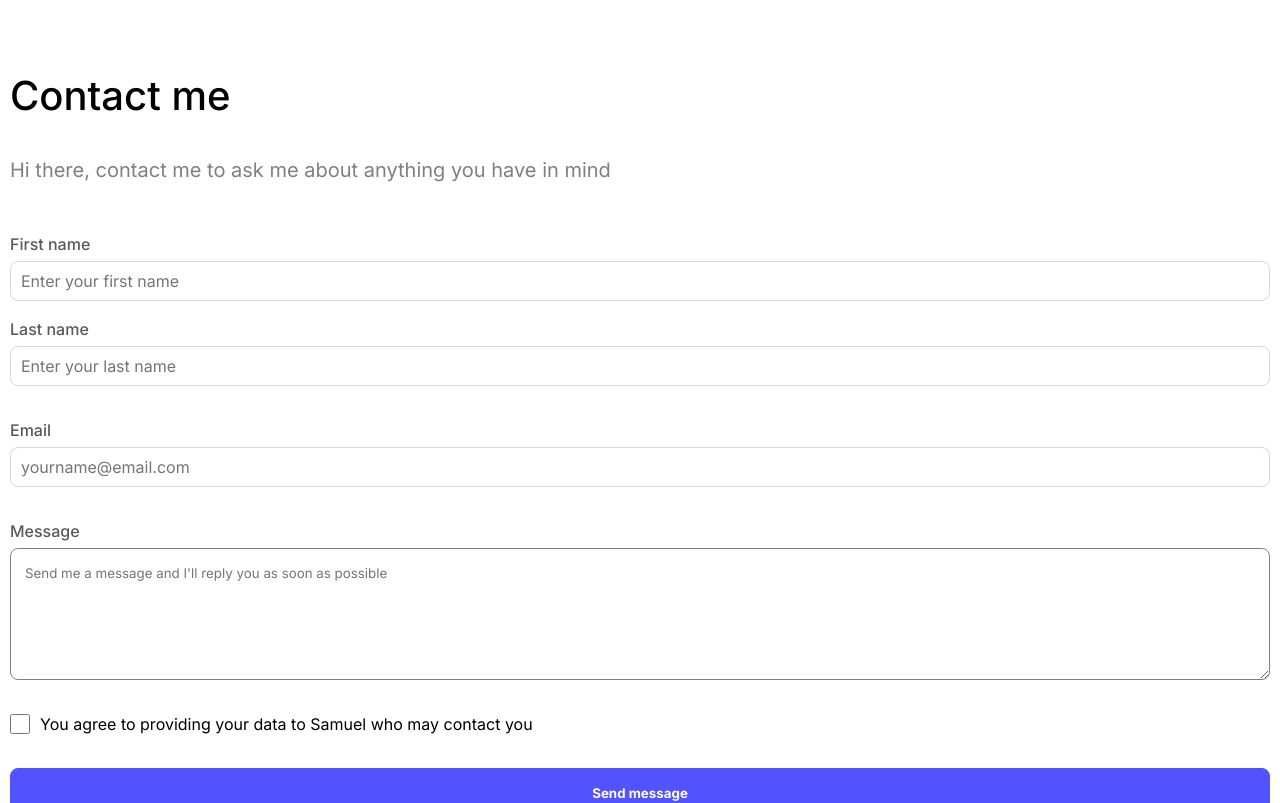
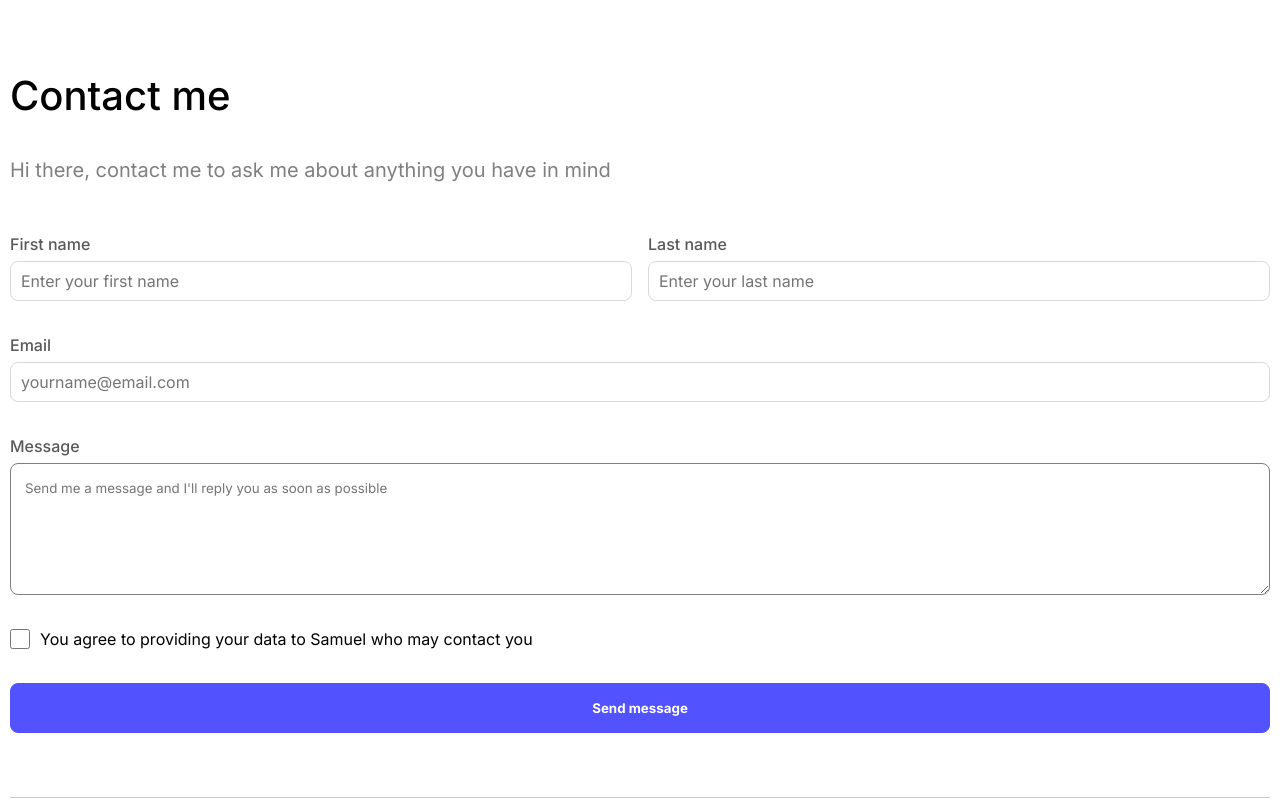
Before and after one commit to samuel-ola1/profile-page, a React (Vite) app: page /contact in a window 1280 px wide. Shown: the top 803 px of the page. Built offline with nearby package versions, Linux system fonts and the light colour scheme.

Commit message:
implemented the desktop layout

```diff
--- a/src/pages/contact/contact.css
+++ b/src/pages/contact/contact.css
@@ -17,10 +17,7 @@ html {
     line-height: 1.5rem;
   }
 
-  /* .contact__container {
-    margin: 130px 120px 188px;
-    border-color: red;
-  } */
+
 
   .contact__container {
     margin: 64px 0;
@@ -87,9 +84,9 @@ html {
   }
 
 
-  input:focus {
+  /* input:focus {
     border: 1px solid blue;
-  }
+  } */
 
 
   textarea {
@@ -102,9 +99,7 @@ html {
     outline: none;
   }
 
-  textarea:focus {
-    border: 1px solid blue;
-  }
+
 
   .checkbox_field {
     display: flex;
@@ -130,3 +125,9 @@ html {
     font-weight: 600;
     cursor: pointer;
   }
+
+  @media (min-width:560px){
+    .name {
+        flex-direction: row;
+    }
+  }
```
